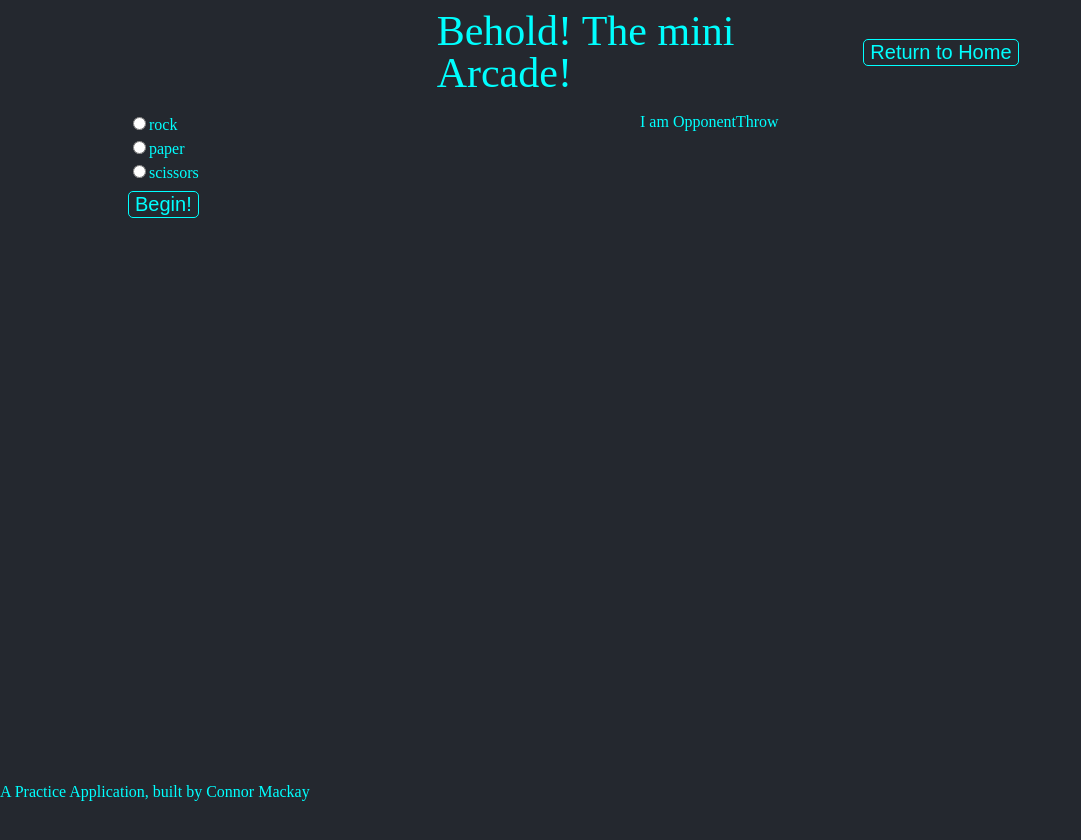
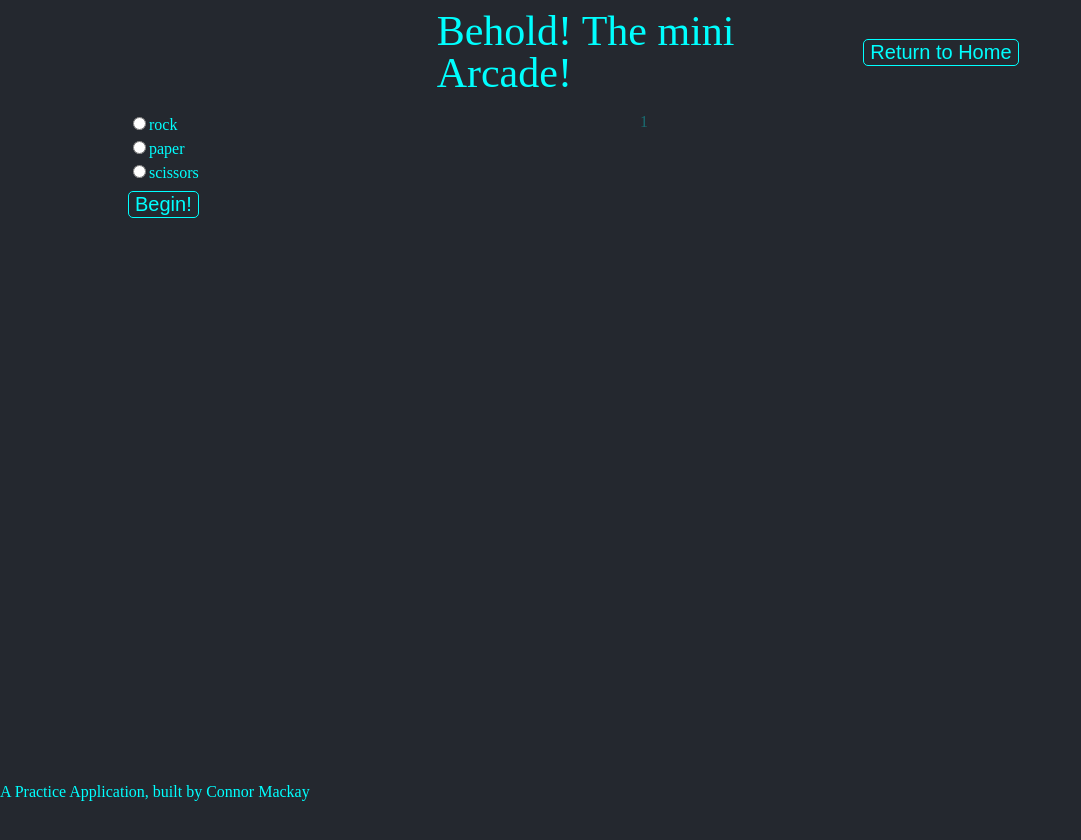
Before and after one commit to CD-Mackay/mini-arcade, a React app: page /rockpaperscissors in a window 1280 px wide. Both pictures are taken after a click on the button "Begin!". Shown: the top 840 px of the page, without its empty margins (0-1081 px from the left). Built offline with nearby package versions, Linux system fonts and the light colour scheme.

Commit message:
add game countdown, winner announcement

```diff
--- a/client/src/components/games/hangman/atoms/TextInput/TextInput.js
+++ b/client/src/components/games/hangman/atoms/TextInput/TextInput.js
@@ -3,7 +3,6 @@ import React, { useState } from 'react';
 
 // Component Imports
 import StyledTextInput from './StyledTextInput';
-import Button from '../../../../atoms/Button/Button';
 
 
 const TextInput = ({setInput, input, onSubmit}) => {
@@ -34,7 +33,6 @@ const TextInput = ({setInput, input, onSubmit}) => {
 
   const handleFormSubmit = (event) => {
     event.preventDefault();
-    console.log(event.target.firstChild.value);
     if (handleSetInput(event.target.firstChild.value)) {
       onSubmit();
     } else {
--- a/client/src/components/games/rockPaperScissors/RockPaper.js
+++ b/client/src/components/games/rockPaperScissors/RockPaper.js
@@ -8,19 +8,35 @@ import Button from '../../atoms/Button/Button';
 const RockPaper = () => {
 
   const [input, setInput] = useState("");
+  const [countDown, setCountDown] = useState(0);
+  const [winner, setWinner] = useState("");
+
+  const handleRenderGamePlay = () => {
+    setCountDown(3);
+    setTimeout(() => {
+      setCountDown(2);
+    }, 1000);
+    setTimeout(() =>{
+      setCountDown(1);
+    }, 2000);
+    setTimeout(() => {
+      handleGame();
+    }, 3000)
+  };
 
   const handleGame = () => {
-    console.log("game begins!")
     const moves = ["rock", "paper", "scissors"];
     const opponentsMove = moves[Math.floor(Math.random() * moves.length)];
     if ((input === "rock" && opponentsMove === "paper") || (input === "paper" && opponentsMove === "scissors") || (input === "scissors" && opponentsMove === "rock")) {
       console.log("you lose");
+      setWinner("computer")
       return false;
      } else if ((input === "paper" && opponentsMove === "rock") || (input === "scissors" && opponentsMove === "paper") || (input === "rock" && opponentsMove === "scissors")) {
        console.log("you win");
+       setWinner("human")
        return true;
     } else {
-      console.log("draw!")
+      console.log("draw!");
       return "draw"
     }
   };
@@ -33,9 +49,9 @@ const RockPaper = () => {
         <ThrowSelect
         input={input}
         setInput={setInput} />
-        <Button onClick={handleGame} message="Begin!" />
+        <Button onClick={handleRenderGamePlay} message="Begin!" />
       </div>
-      <OpponentThrow />
+      <OpponentThrow timer={countDown} winner={winner} />
     </StyledRockPaper>
   )
 };
--- a/client/src/components/games/rockPaperScissors/atoms/OpponentThrow/OpponentThrow.js
+++ b/client/src/components/games/rockPaperScissors/atoms/OpponentThrow/OpponentThrow.js
@@ -1,13 +1,23 @@
-import React, { useState } from 'react';
+import React, { useEffect, useState } from 'react';
 
 import StyledOpponentThrow from './StyledOpponentThrow';
 
-const OpponentThrow = () => {
+const OpponentThrow = ({timer, winner}) => {
 
+  const [opacity, setOpacity] = useState(0);
 
+  useEffect(() => {
+    if (timer !== 0) {
+      setOpacity(1);
+      setTimeout(() => {
+        setOpacity(0)
+      }, 800)
+    }
+  }, [timer, winner]);
   return (
-    <StyledOpponentThrow>
-      <p>I am OpponentThrow</p>
+    <StyledOpponentThrow opacity={opacity} >
+      <p>{timer}</p>
+      {winner && <h1>{winner} wins!</h1>}
     </StyledOpponentThrow>
   )
 };
--- a/client/src/components/games/rockPaperScissors/atoms/OpponentThrow/StyledOpponentThrow.js
+++ b/client/src/components/games/rockPaperScissors/atoms/OpponentThrow/StyledOpponentThrow.js
@@ -1,7 +1,10 @@
 import styled from 'styled-components';
 
 const StyledOpponentThrow = styled.div`
-
+p {
+  opacity: ${props => props.opacity === 0 ? 0 : 1};
+  transition: opacity 0.2s ease-out;
+}
 `
 
 export default StyledOpponentThrow;
```
